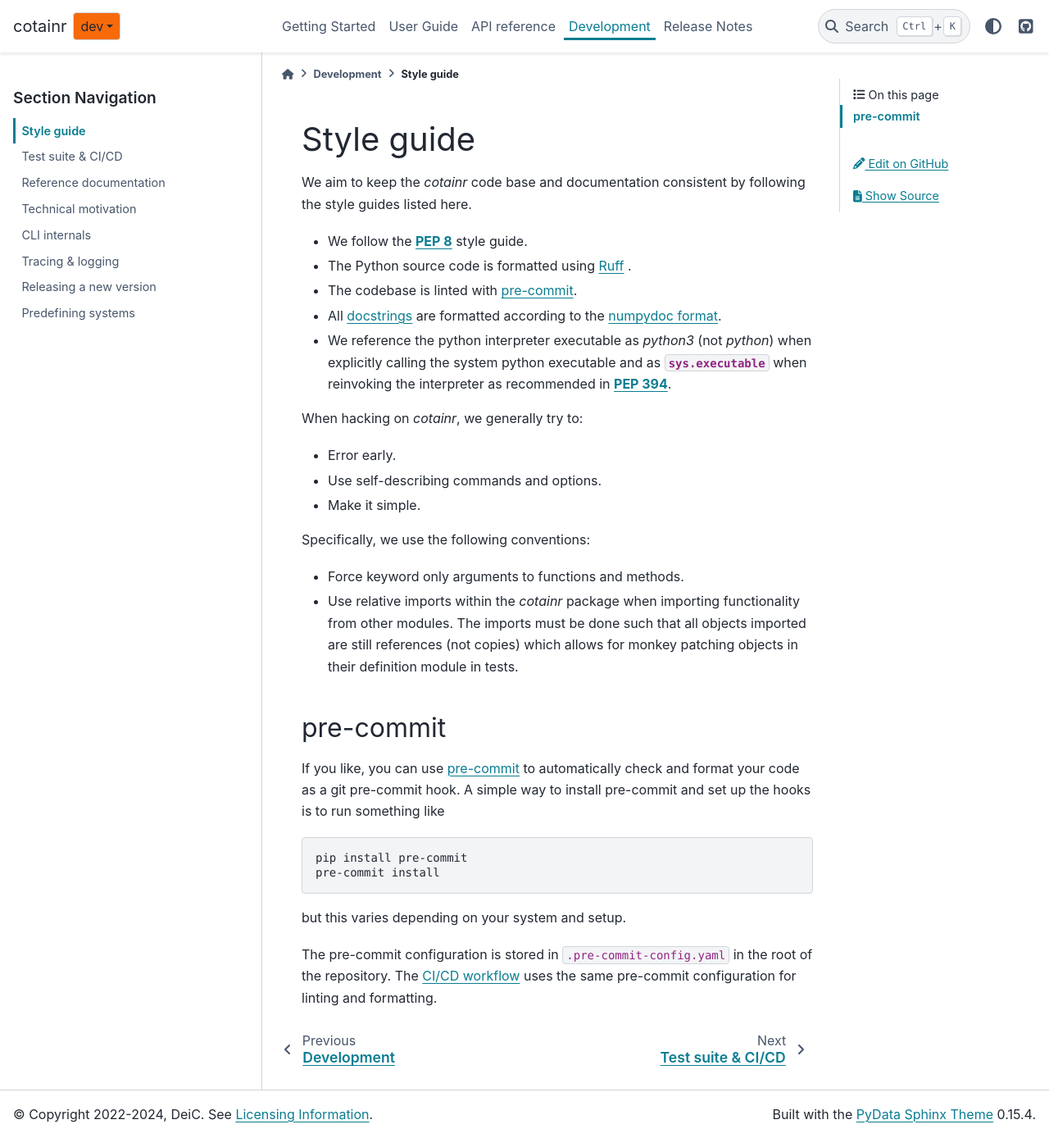
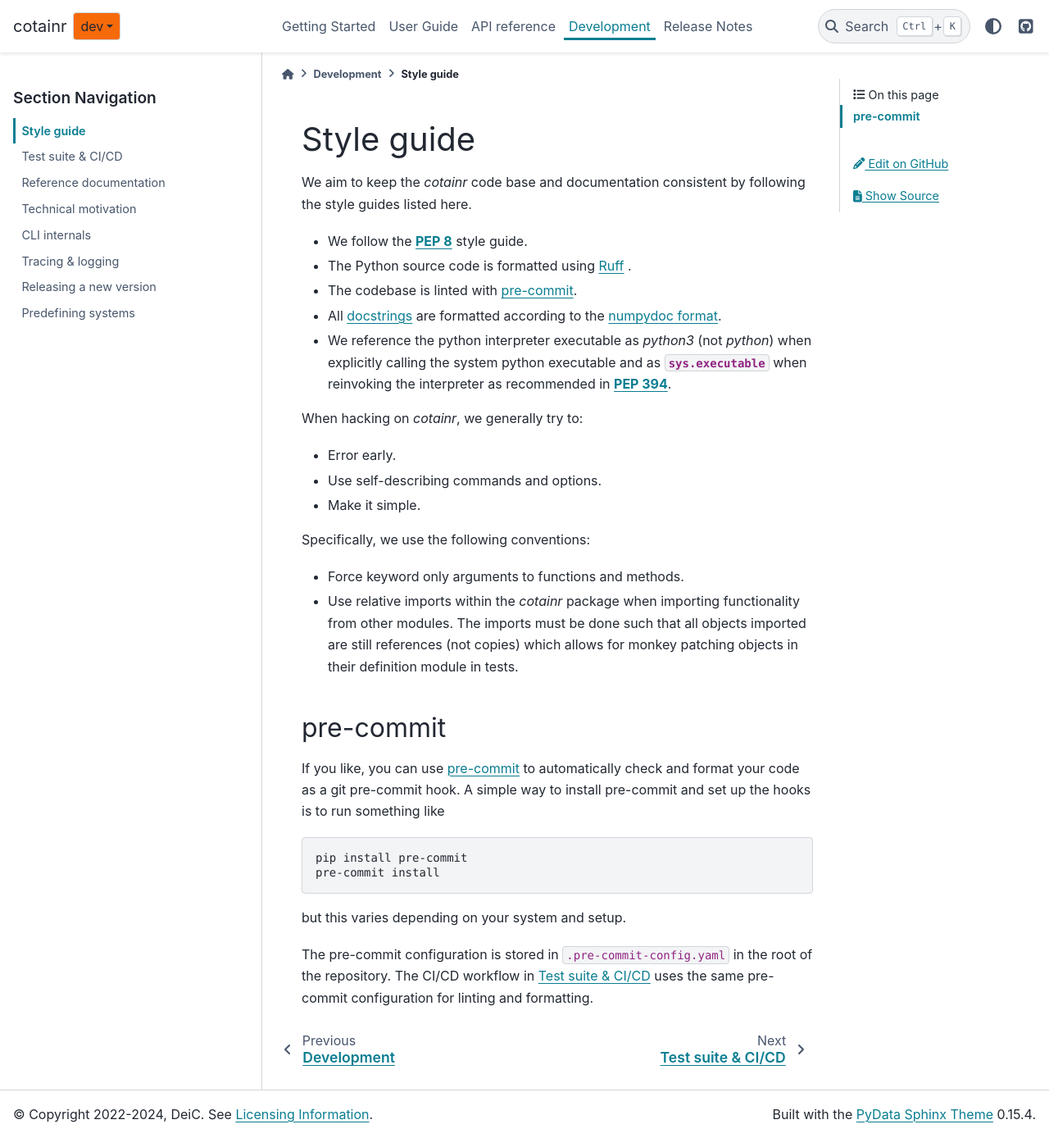
Before and after one commit to DeiC-HPC/cotainr, a Sphinx documentation site: the page built from doc/development/style_guide.rst, in a window 1280 px wide and 1388 px high. Shown: the whole window at 82% size. Built offline with Sphinx 7.4.7 and the PyData theme 0.15.4, drawn with Linux system fonts in a browser that asks for light colours; pages that are not in the unit, such as notebooks, are missing from menus.

Commit message:
Properly cross-reference document

```diff
--- a/doc/development/style_guide.rst
+++ b/doc/development/style_guide.rst
@@ -36,4 +36,4 @@ hooks is to run something like
 but this varies depending on your system and setup.
 
 The pre-commit configuration is stored in ``.pre-commit-config.yaml`` in the root of the repository.
-The `CI/CD workflow <test_suite_ci_cd.html>`_ uses the same pre-commit configuration for linting and formatting.
+The CI/CD workflow in :ref:`test_suite` uses the same pre-commit configuration for linting and formatting.
```
